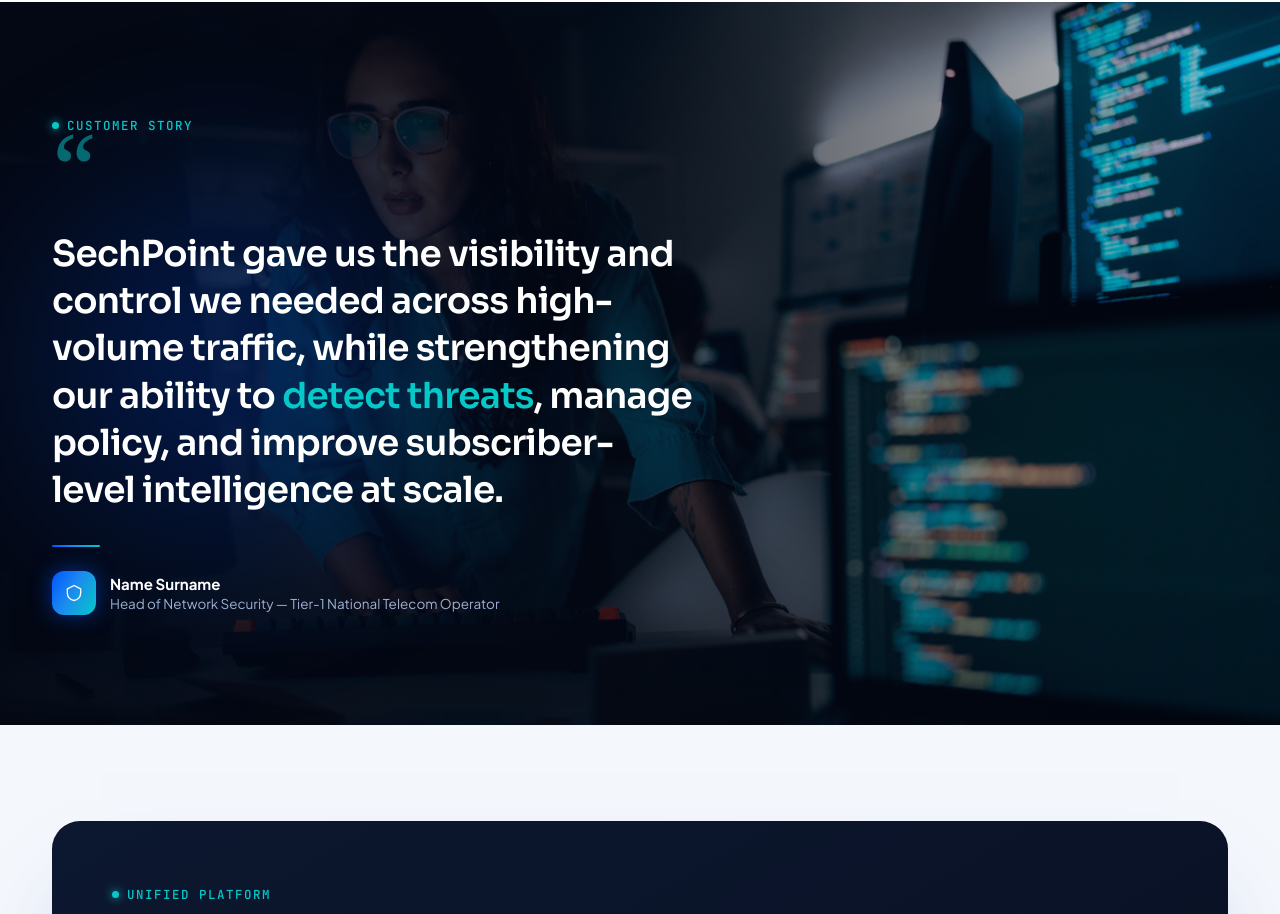
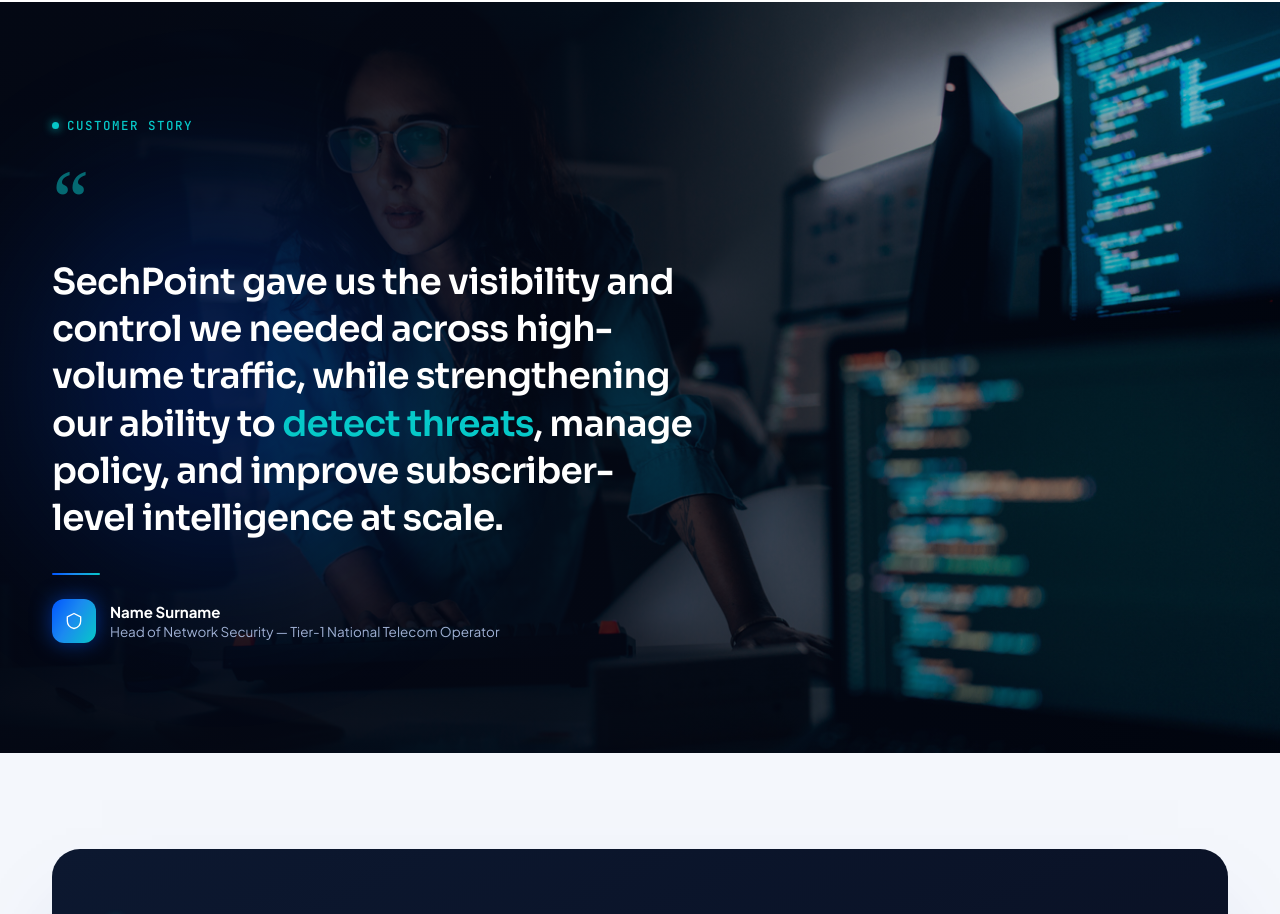
Before and after one commit to prabhuedwinraj-web/SP, a React (Vite) app: page / in a window 1280 px wide. Shown: the part 3403-4317 px from the top of the page. Built offline with nearby package versions, Linux system fonts and the light colour scheme.

Commit message:
Fix customer story eyebrow and quote mark overlap

```diff
--- a/src/App.jsx
+++ b/src/App.jsx
@@ -796,14 +796,14 @@
       <div className="wrap reveal" style={{ position: 'relative', zIndex: 2, padding: '110px 32px' }}>
         <div style={{ maxWidth: 680 }}>
           {/* eyebrow */}
-          <span className="eyebrow on-dark" style={{ marginBottom: 32, display: 'inline-flex' }}>
+          <span className="eyebrow on-dark" style={{ marginBottom: 24, display: 'inline-flex' }}>
             <span className="dot"></span> Customer story
           </span>
 
           {/* opening mark */}
           <div style={{
-            fontFamily: 'Georgia, serif', fontSize: 96, lineHeight: 0,
-            color: 'var(--cyan)', opacity: .5, height: 36, marginBottom: 28,
+            fontFamily: 'Georgia, serif', fontSize: 80, lineHeight: 1,
+            color: 'var(--cyan)', opacity: .5, marginBottom: 20,
           }}>&ldquo;</div>
 
           {/* quote */}
```
